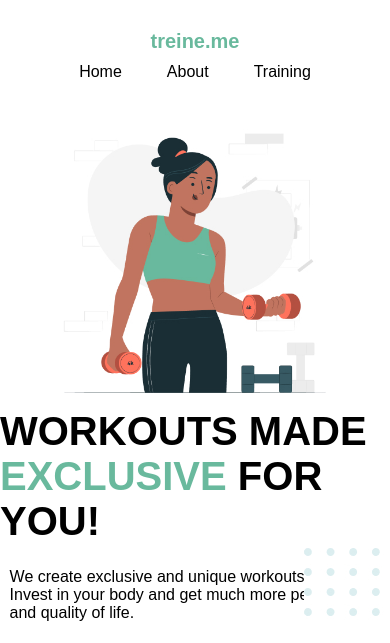
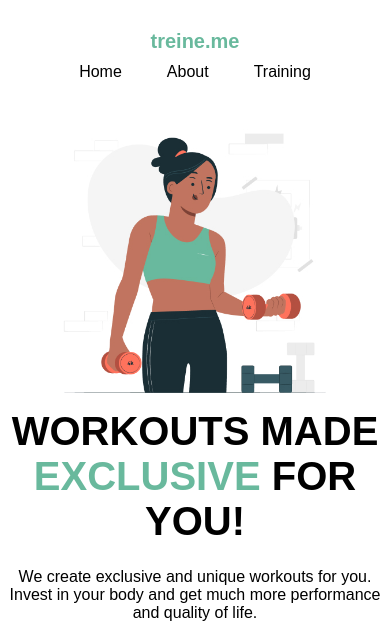
Before and after one commit to tanim246/Assignment-02-Tanim, a plain HTML site: page index.html in a window 390 px wide. Shown: the top 643 px of the page. Drawn offline with Linux system fonts and the light colour scheme.

Commit message:
update responsive

```diff
--- a/index.html
+++ b/index.html
@@ -27,8 +27,8 @@
       <!-- hero section -->
       <section class="max-width">
         <div class="contant">
-          <h1 style="font-size: 40px; align-items: center;">
-            WORKOUTS MADE <br /><span style="color: #69B99D; font-size;">
+          <h1 style="font-size: 40px;">
+            WORKOUTS MADE <br /><span style="color: #69B99D;">
               EXCLUSIVE</span
             >
             FOR YOU!
--- a/style.css
+++ b/style.css
@@ -105,5 +105,27 @@ section .contant button:hover {
 
   section .contant {
     align-items: center;
+
   }
+section .contant h1{
+  text-align: center;
+  /* color: red; */
 }
+
+section .contant p{
+  text-align: center;
+  /* background-color: chartreuse; */
+  margin: auto;
+}
+.position {
+  position: relative;
+  height: 600px;
+}
+
+.position #image {
+  position: absolute;
+  right: 0;
+  bottom: -250px;
+}
+
+}
```
